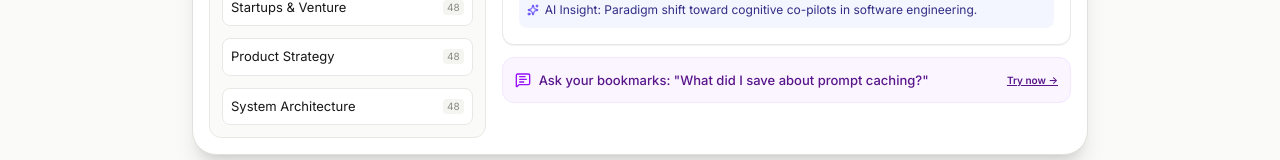
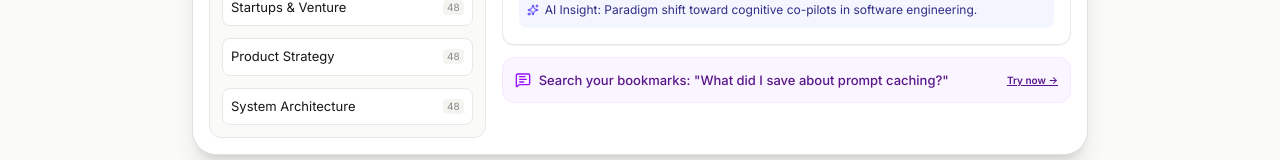
Before and after one commit to frkrmn/Kortex, a React (Vite) app: page / in a window 1280 px wide. Shown: the part 724-884 px from the top of the page. Built offline with nearby package versions, Linux system fonts and the light colour scheme; no server answers.

Commit message:
fix: remove unsupported feature claims

```diff
--- a/src/views/LandingPage.tsx
+++ b/src/views/LandingPage.tsx
@@ -155,7 +155,7 @@ export const LandingPage: React.FC<LandingPageProps> = ({
               <div className="p-3 rounded-xl bg-purple-50 border border-purple-100 flex items-center justify-between text-[13px] leading-5 text-purple-900">
                 <div className="flex items-center gap-2">
                   <MessageSquareText className="w-4 h-4 text-purple-600" />
-                  <span className="font-medium">Ask your bookmarks: "What did I save about prompt caching?"</span>
+                  <span className="font-medium">Search your bookmarks: "What did I save about prompt caching?"</span>
                 </div>
                 <span className="text-[10px] underline font-semibold">Try now →</span>
               </div>
--- a/src/views/PublicCollectionView.tsx
+++ b/src/views/PublicCollectionView.tsx
@@ -143,7 +143,7 @@ export const PublicCollectionView: React.FC<PublicCollectionViewProps> = ({
             Build your own personal knowledge library
           </h2>
           <p className="text-xs text-[#A0A09A] max-w-md mx-auto leading-relaxed">
-            Turn your saved X bookmarks into an organized, searchable intelligence database with AI summarization and weekly digests.
+            Turn your saved X bookmarks into an organized, searchable library with AI summaries, categories, and topics.
           </p>
           <button
             onClick={onStartOwnLibrary}
```
Also changed, not shown: 1 other file (tests, documents, lock files or other folders).
